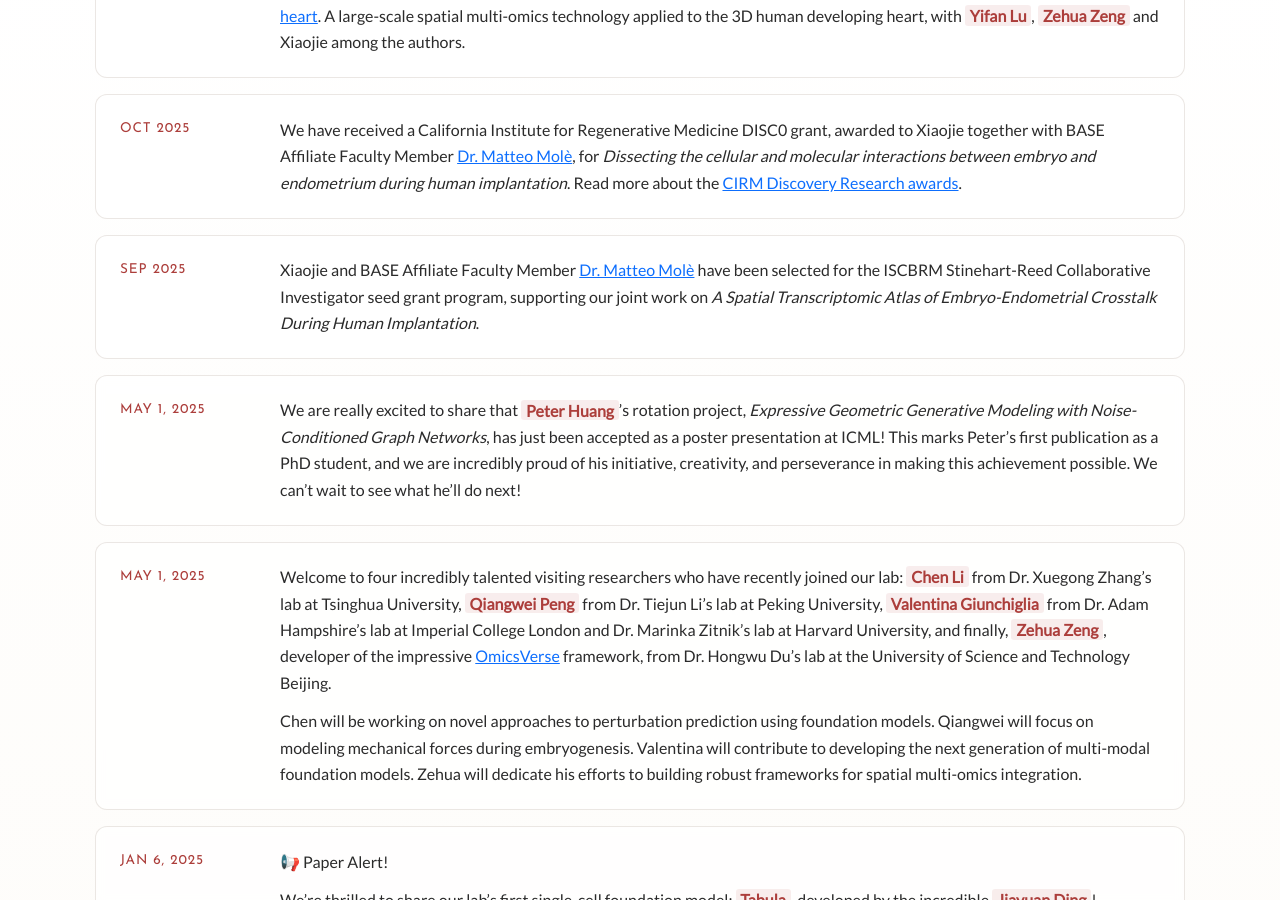
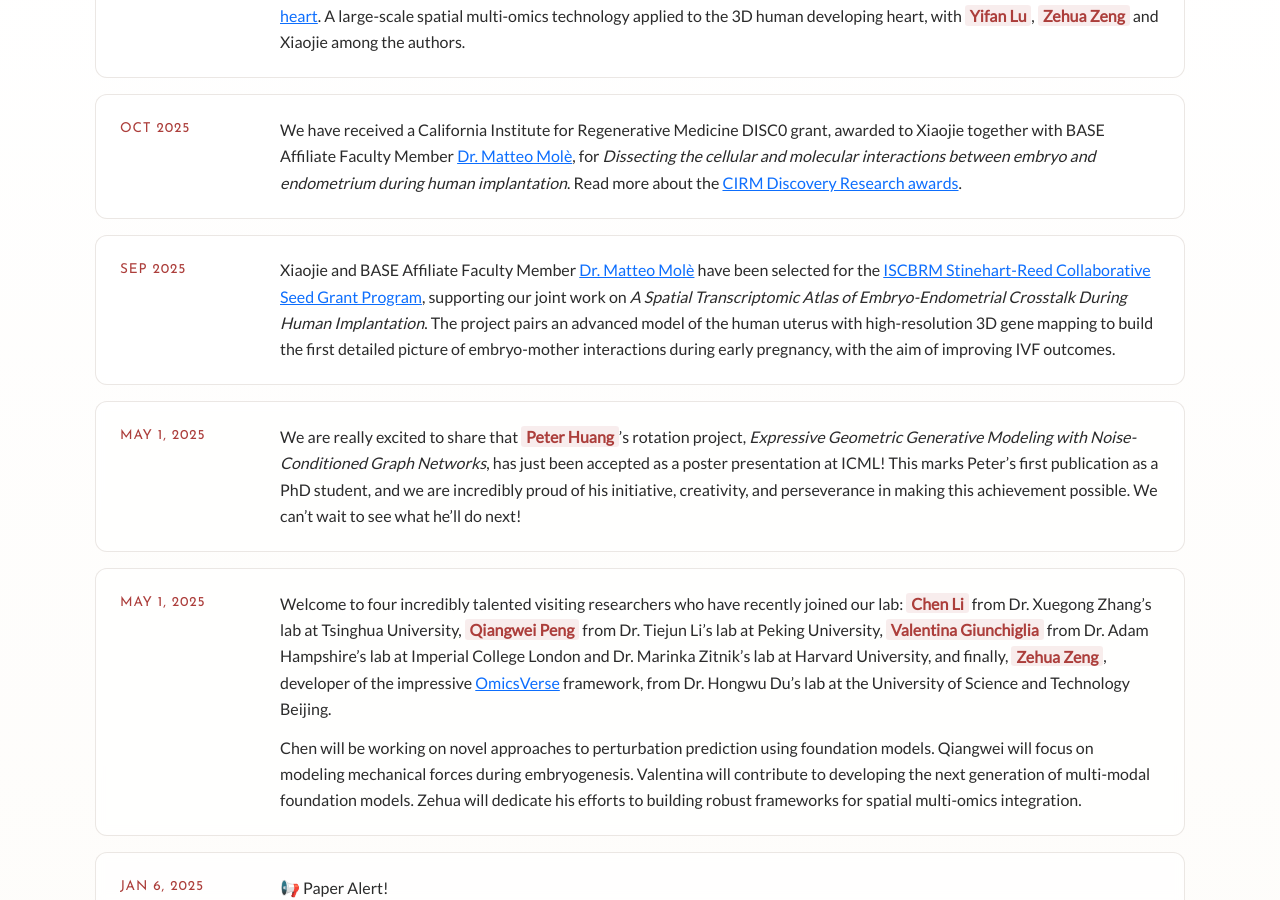
Before and after one commit to aristoteleo/qiu_lab_website, a Jekyll site: the page built from news.html, in a window 1280 px wide and 900 px high, scrolled down 2460 px. Built offline with Jekyll 4.4.1, drawn with Linux system fonts in a browser that asks for light colours.

Commit message:
Add the Laude Moonshot and ISCBRM seed grants to Support
- Laude Institute Moonshot, "The Virtual Embryo Moonshot", with the
  Laude swirl mark (their institute wordmark is white-on-dark and
  unusable on this page)
- ISCBRM Stinehart-Reed Collaborative Seed Grant with Matteo Mole, on
  embryo-endometrial crosstalk during human implantation

Both were already in the news timeline; the ISCBRM entry now links to
the Stanford announcement and carries the project's aim.

Co-Authored-By: Claude Opus 5 (1M context) <noreply@anthropic.com>

```diff
--- a/news.html
+++ b/news.html
@@ -231,9 +231,14 @@ title: "Lab news and fun"
           <p>
             Xiaojie and BASE Affiliate Faculty Member
             <a href="https://med.stanford.edu/matteo-mole.html">Dr. Matteo Mol&egrave;</a>
-            have been selected for the ISCBRM Stinehart-Reed Collaborative Investigator seed
-            grant program, supporting our joint work on <i>A Spatial Transcriptomic Atlas of
-            Embryo-Endometrial Crosstalk During Human Implantation</i>.
+            have been selected for the
+            <a href="https://med.stanford.edu/stemcell/news/iscbrmarticles/ISCBRM-awards-to-advance-stem-cell-research.html">ISCBRM
+            Stinehart-Reed Collaborative Seed Grant Program</a>, supporting our joint work on
+            <i>A Spatial Transcriptomic Atlas of Embryo-Endometrial Crosstalk During Human
+            Implantation</i>. The project pairs an advanced model of the human uterus with
+            high-resolution 3D gene mapping to build the first detailed picture of
+            embryo-mother interactions during early pregnancy, with the aim of improving IVF
+            outcomes.
           </p>
         </div>
       </li>
```
Also changed, not shown: _data/grants.yml (+15 -0 lines), assets/images/grants/laude.svg (added).
